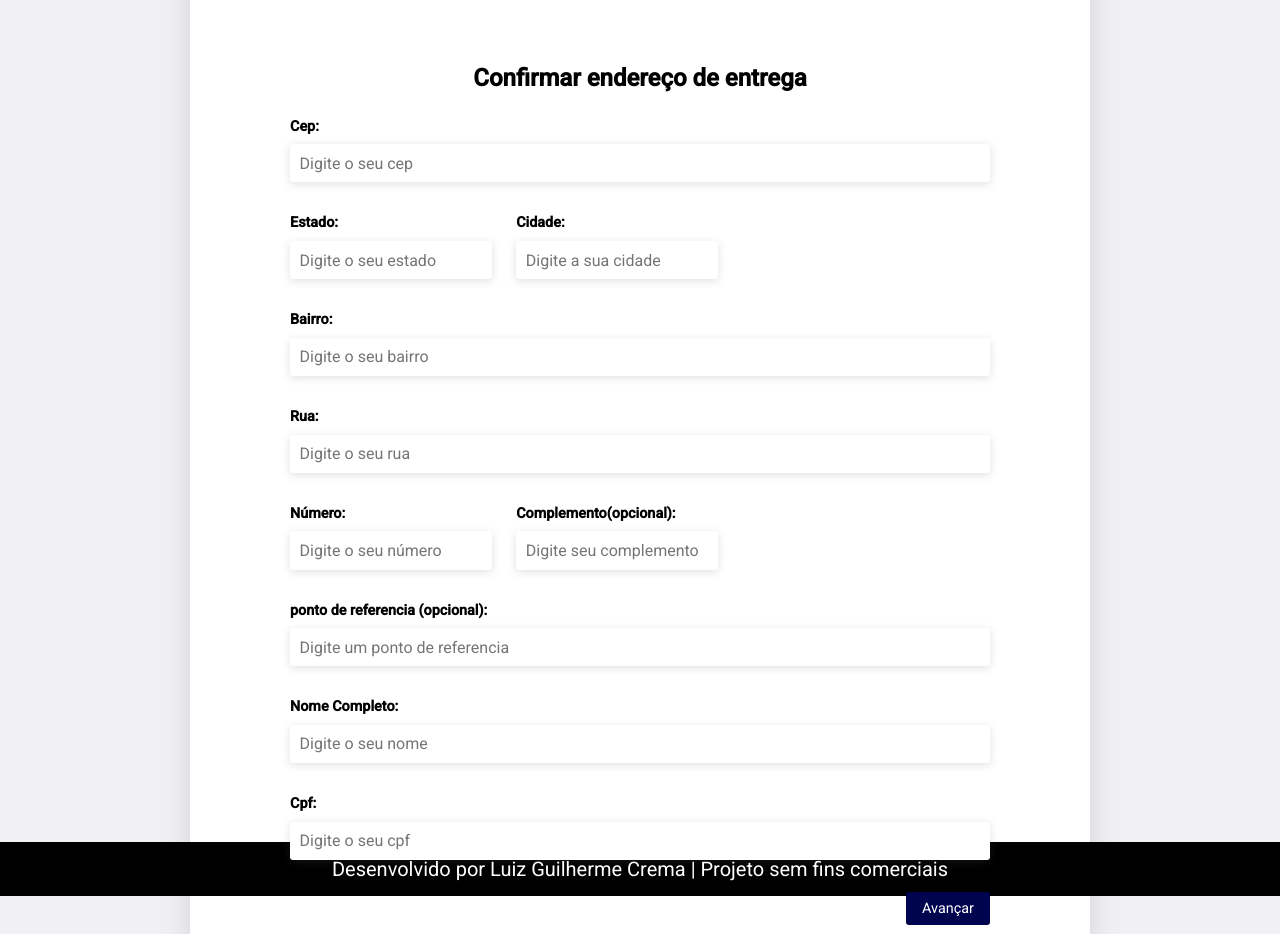
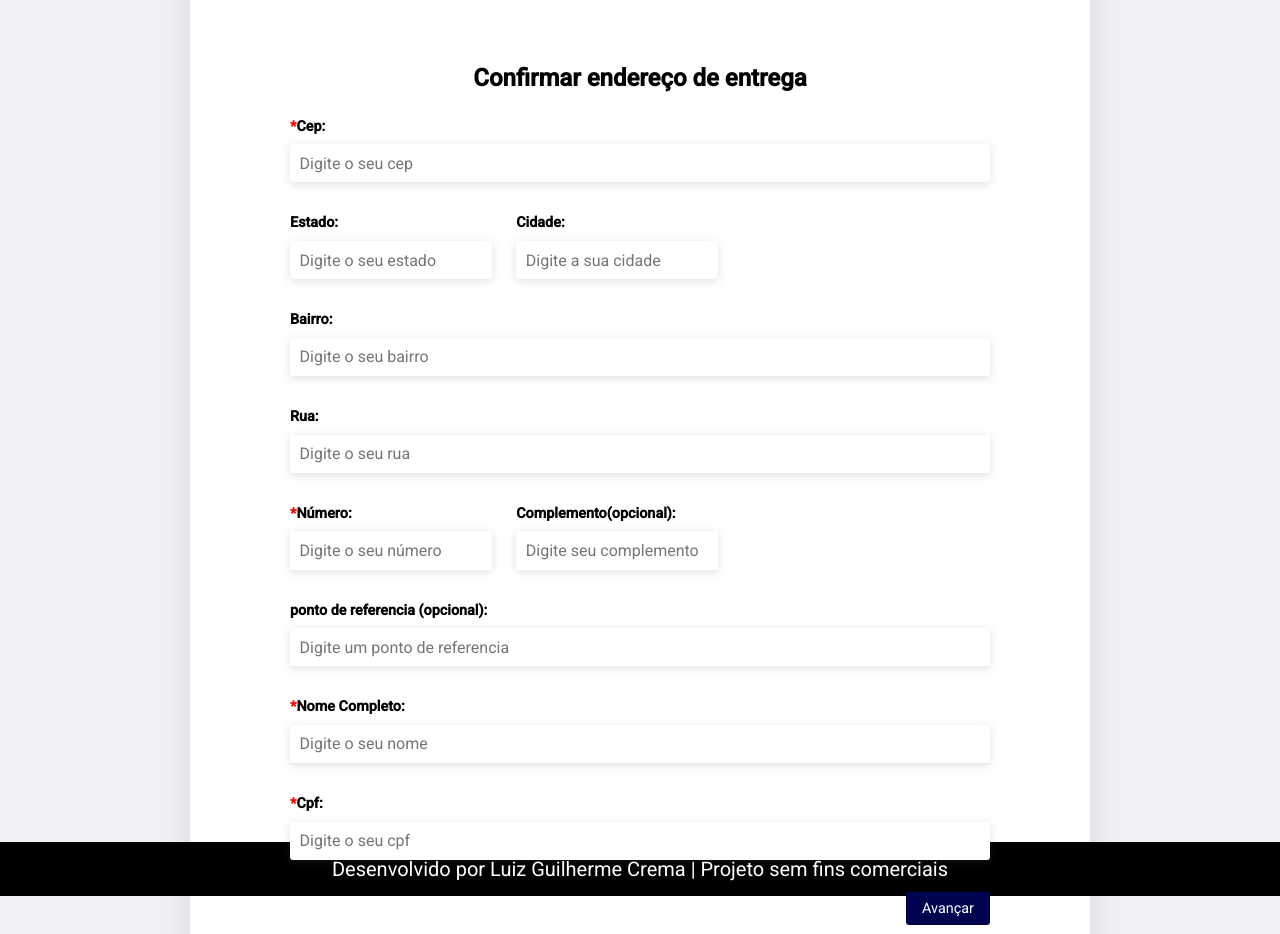
Before and after one commit to LuizCrema00/projeto-ecommerce, a React (Create React App) app: page /compra in a window 1280 px wide. Shown: the part 298-1232 px from the top of the page. Built offline with nearby package versions, Linux system fonts and the light colour scheme.

Commit message:
Atualizacao projeto

```diff
--- a/src/Paginas/Cadastro/Cadastro.module.css
+++ b/src/Paginas/Cadastro/Cadastro.module.css
@@ -22,15 +22,14 @@
     flex-direction: column;
     align-items: center;
     justify-content: center;
-    margin-bottom: 170px;
-    height: 70vh;
+    height: 80vh;
     max-width: 900px;
     margin: 0 auto;
     background-color: #fff;
     padding: 1.5rem;
     box-shadow: rgba(100, 100, 111, 0.2) 0px 7px 29px 0px;
     margin-top: 50px;
-    margin-bottom: 200px;
+    margin-bottom: 100px;
   }
 
   .titulo {
@@ -76,6 +75,8 @@
     border: 1px solid #000000;
     border-radius: 20px;
     cursor: pointer;
+    background-color: #00044F;
+    color: #fff;
   }
 
   .link_login {
--- a/src/Paginas/Login/Login.module.css
+++ b/src/Paginas/Login/Login.module.css
@@ -76,6 +76,8 @@
     border: 1px solid #000000;
     border-radius: 20px;
     cursor: pointer;
+    background-color: #00044F;
+    color: #fff;
   }
 
   .link_cadastro {
--- a/src/Paginas/PaginaInicial/index.js
+++ b/src/Paginas/PaginaInicial/index.js
@@ -12,7 +12,7 @@ export default function PaginaInicial() {
   return (
     <>
         <Cabecalho setTermoBusca={setTermoBusca}/>
-        <Banner />
+        {/* <Banner /> */}
         <Categorias termoBusca={termoBusca}/>
         <Facilidades />
         <Newsletter />
--- a/src/componentes/Categorias/Cards/Cards.module.css
+++ b/src/componentes/Categorias/Cards/Cards.module.css
@@ -3,6 +3,8 @@
   margin: 0 auto; /* Centraliza o container horizontalmente */
   max-width: 1500px; /* Define a largura máxima do container */
   padding: 0 20px; /* Adiciona margens laterais */
+  margin-right: 150px;
+  margin-left: 150px;
 }
 
 .produto__cards {
--- a/src/componentes/EnderecoForm/index.js
+++ b/src/componentes/EnderecoForm/index.js
@@ -63,7 +63,7 @@ export default function Endereco({ formData, setFormData }) {
    <div>
       <h2>Confirmar endereço de entrega</h2>
       <div className={styles.form_control}>
-          <label htmlFor='cep'>Cep: </label>
+          <label htmlFor='cep'><span style={{ color: 'red'}}>*</span>Cep: </label>
           <input type='text' name='cep' id='cep' placeholder='Digite o seu cep' value={formData.cep || ''}
         onChange={handleInputChange} onBlur={checkCEP} required />
       </div>
@@ -91,7 +91,7 @@ export default function Endereco({ formData, setFormData }) {
       </div>
       <div className={styles.form_container}>
       <div className={styles.form_control}>
-          <label htmlFor='numero'>Número: </label>
+          <label htmlFor='numero'><span style={{ color: 'red'}}>*</span>Número: </label>
           <input type='text' name='numero' id='numero' placeholder='Digite o seu número' value={formData.numero || ''}
         onChange={handleInputChange} required />
       </div>
@@ -107,12 +107,12 @@ export default function Endereco({ formData, setFormData }) {
         onChange={handleInputChange}/>
       </div>
       <div className={styles.form_control}>
-          <label htmlFor='nome'>Nome Completo: </label>
+          <label htmlFor='nome'><span style={{ color: 'red'}}>*</span>Nome Completo: </label>
           <input type='text' name='nome' id='nome' placeholder='Digite o seu nome' value={formData.nome || ''}
         onChange={handleInputChange} required />
       </div>
       <div className={`${styles.form_control} ${!cpfValido ? styles['invalid-cpf'] : ''}`}>
-      <label htmlFor="cpf">Cpf: </label>
+      <label htmlFor="cpf"><span style={{ color: 'red'}}>*</span>Cpf: </label>
         <input
           type="text"
           name="cpf"
--- a/src/componentes/EnvioForm/EnvioForm.module.css
+++ b/src/componentes/EnvioForm/EnvioForm.module.css
@@ -59,3 +59,9 @@
     cursor: pointer;
     font-size: 26px;
   }
+
+  .editar_endereco {
+    text-decoration: underline;
+    font-weight: bold;
+    cursor: pointer;
+  }
--- a/src/componentes/EnvioForm/index.js
+++ b/src/componentes/EnvioForm/index.js
@@ -27,7 +27,7 @@ export default function EnvioForm({ formData, quantidadeProdutos, carrinho, meto
       <h2>Fechar pedido</h2>
       <div className={styles.container}>
         <div className={styles.endereco}>
-          <h3>Confirmar endereco</h3>
+          <h3>Confirmar endereço</h3>
           <p>{formData.nome}</p>
           <p>
             {formData.rua}, {formData.numero}, {formData.complemento}
@@ -36,6 +36,7 @@ export default function EnvioForm({ formData, quantidadeProdutos, carrinho, meto
             {formData.estado} - {formData.cidade}
           </p>
           <p>Cep: {formData.cep}</p>
+          <p className={styles.editar_endereco}>Editar endereço</p>
         </div>
         <div className={styles.resumo_produto}>
           <h3>Resumo da compra</h3>
```
